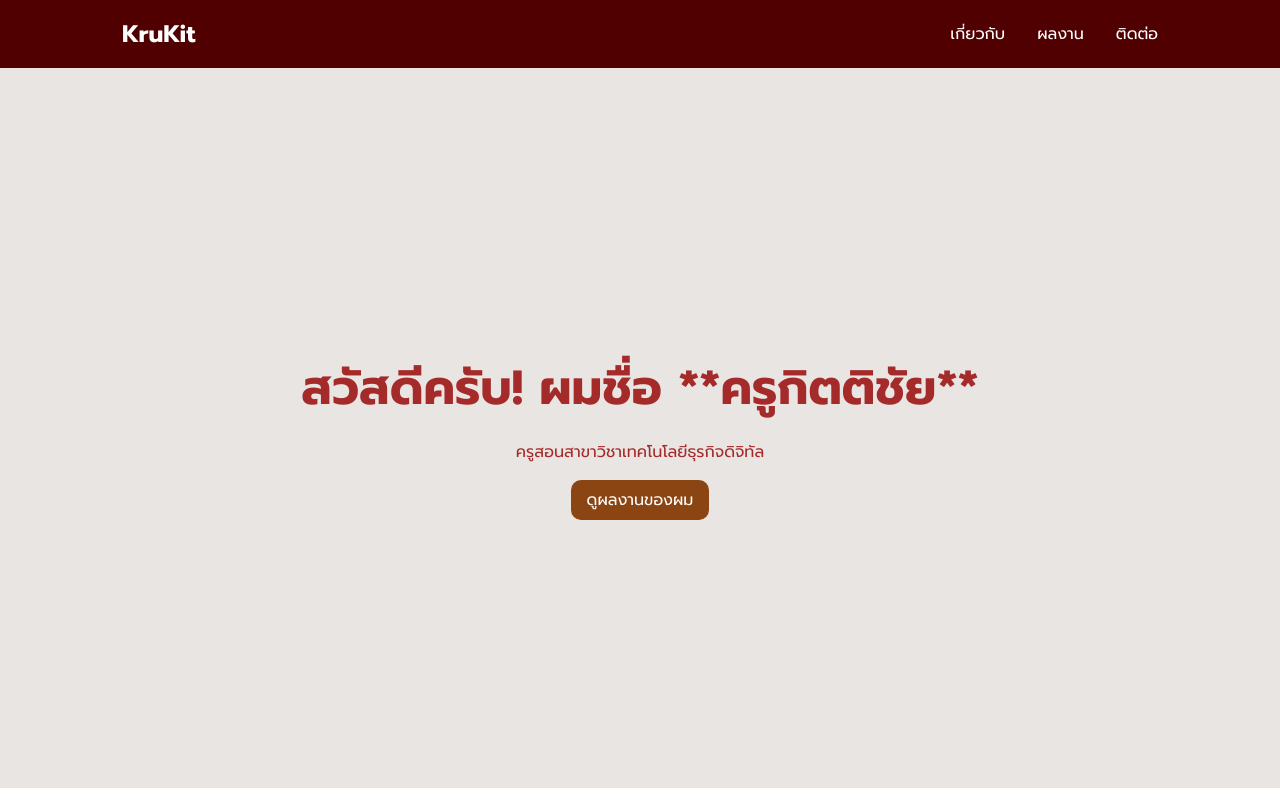
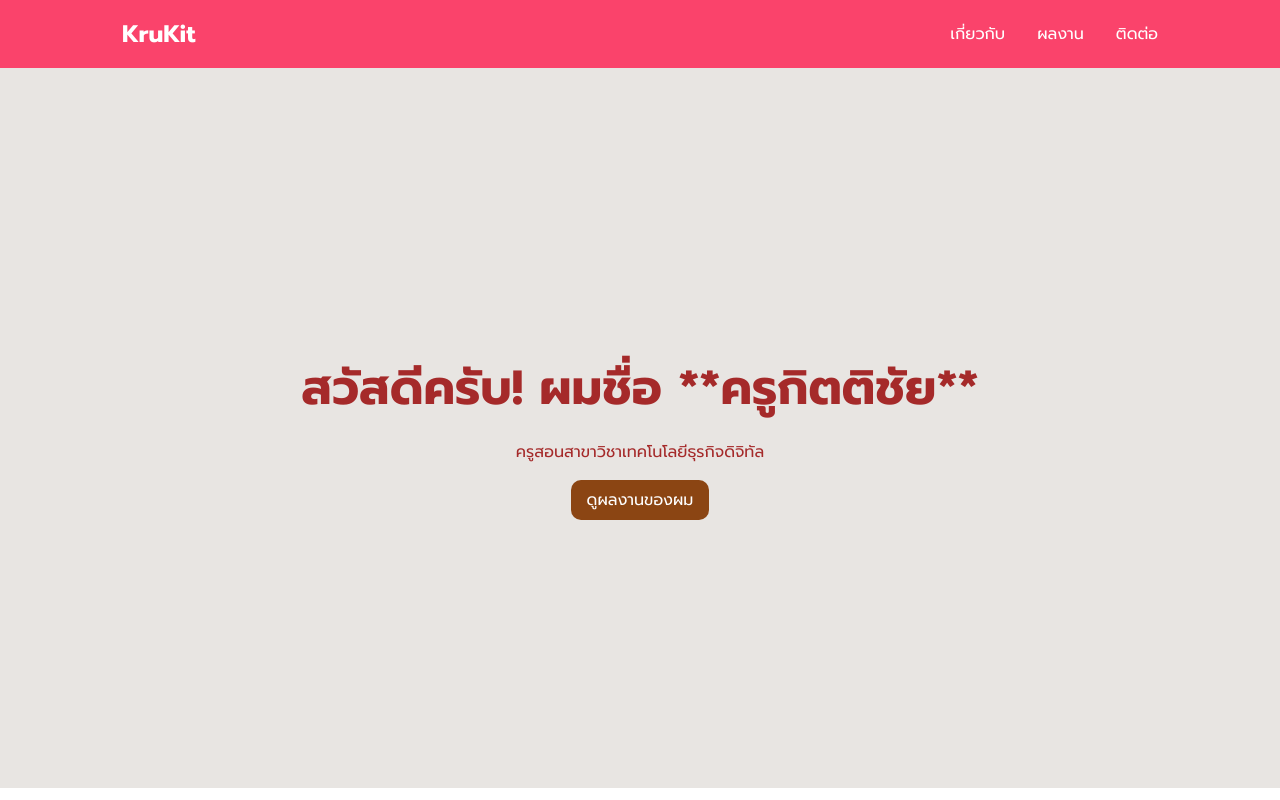
Before and after one commit to krukit2020-create/portfolio, a plain HTML site: page index.html in a window 1280 px wide. Shown: the top 800 px of the page. Drawn offline with nearby package versions, Linux system fonts and the light colour scheme.

Commit message:
edit css

```diff
--- a/style.css
+++ b/style.css
@@ -22,7 +22,7 @@ ul{
     list-style: none;
 }
 .main-header {
-    background-color: rgb(80, 0, 0);
+    background-color: rgb(250, 67, 107);
     padding: 1rem;
     position: sticky;
     top: 0;
```
